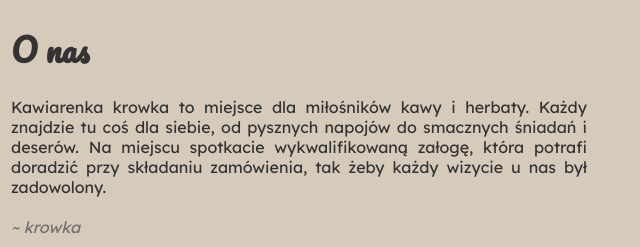
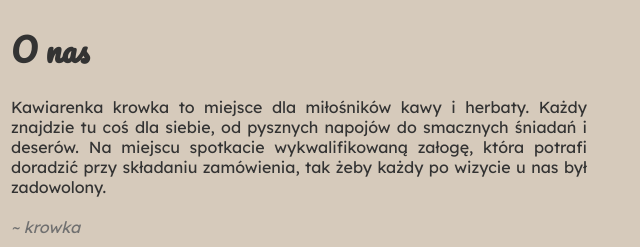
Before and after one commit to radekxpl53/krowka-tea, a plain HTML site: page index.html in a window 1280 px wide. Shown: the part 2536-2783 px from the top of the page, 629-1269 px from the left. Drawn offline with Linux system fonts and the light colour scheme.

Commit message:
drobne poprawki w sekcji about

```diff
--- a/index.html
+++ b/index.html
@@ -274,7 +274,7 @@
                 </div>
                 <div class="about-info">
                     <p>
-                        Kawiarenka krowka to miejsce dla miłośników kawy i herbaty. Każdy znajdzie tu coś dla siebie, od pysznych napojów do smacznych śniadań i deserów. Na miejscu spotkacie wykwalifikowaną załogę, która potrafi doradzić przy składaniu zamówienia, tak żeby każdy wizycie u nas był zadowolony.
+                        Kawiarenka krowka to miejsce dla miłośników kawy i herbaty. Każdy znajdzie tu coś dla siebie, od pysznych napojów do smacznych śniadań i deserów. Na miejscu spotkacie wykwalifikowaną załogę, która potrafi doradzić przy składaniu zamówienia, tak żeby każdy po wizycie u nas był zadowolony.
                     </p>
                 </div>
                 <div class="about-ending">
```
